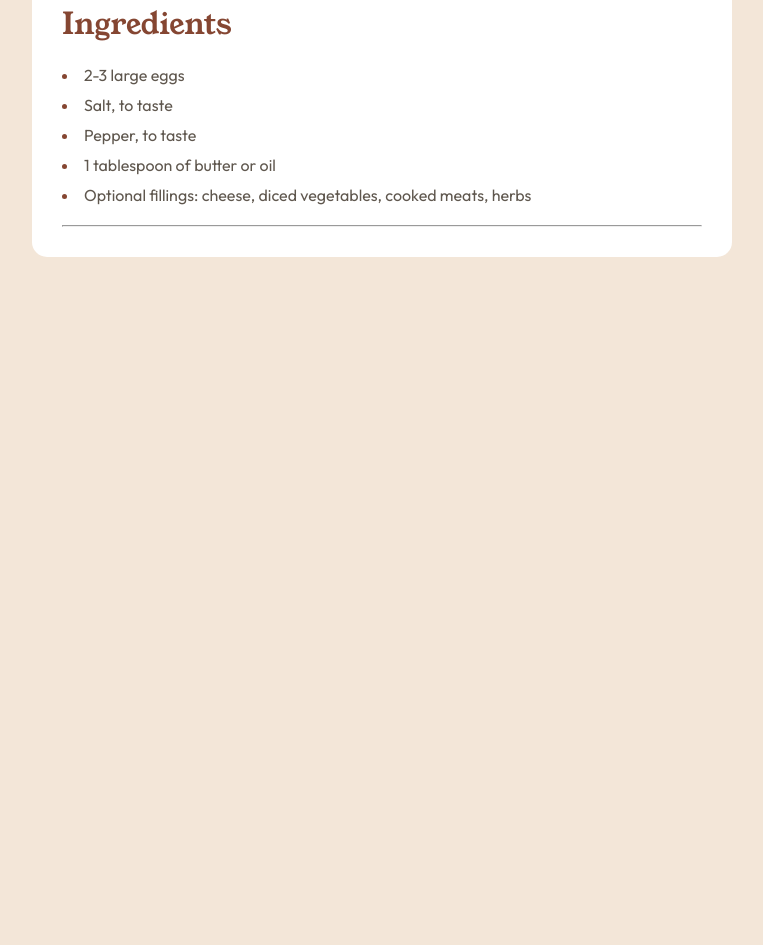
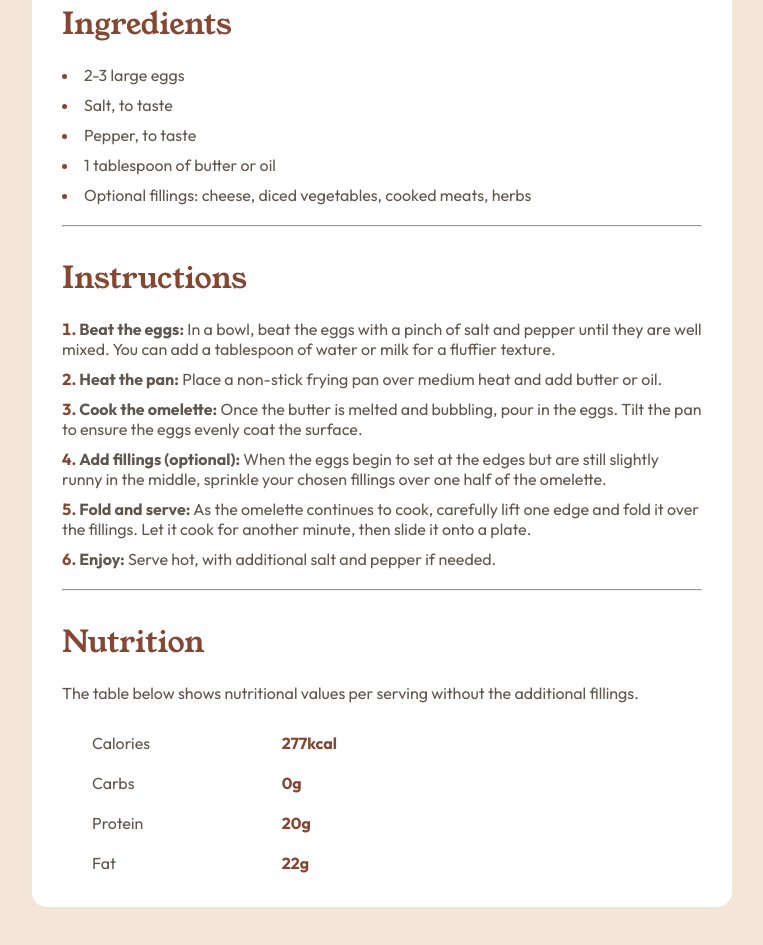
Before and after one commit to nandahn/recipe-page-challenge, a plain HTML site: page index.html in a window 1280 px wide. Shown: the part 743-1688 px from the top of the page, without its empty margins (258-1021 px from the left). Before the commit the page ends 1050 px from the top, so only its background shows below. Drawn offline with Linux system fonts and the light colour scheme.

Commit message:
codigo finalizado

```diff
--- a/index.html
+++ b/index.html
@@ -41,8 +41,57 @@
 
     </div><!-- Fim-Ingredients -->
 
+    <div class="instructions"><!-- Instructions -->
+      <h3 class="title-4">Instructions</h3>
+      <ol class="list-3">
+        <li class="item-list-3"><strong>Beat the eggs:</strong>
+          In a bowl, beat the eggs with a pinch of salt and pepper until they are well mixed.
+          You can add a tablespoon of water or milk for a fluffier texture.
+        </li>
+        <li class="item-list-3"><strong>Heat the pan:</strong>
+          Place a non-stick frying pan over medium heat and add butter or oil.
+        </li>
+        <li class="item-list-3"><strong>Cook the omelette:</strong>
+          Once the butter is melted and bubbling, pour in the eggs. Tilt the pan to ensure
+          the eggs evenly coat the surface.
+        </li>
+        <li class="item-list-3"><strong>Add fillings (optional):</strong>
+          When the eggs begin to set at the edges but are still slightly runny in the
+          middle, sprinkle your chosen fillings over one half of the omelette.
+        </li>
+        <li class="item-list-3"><strong>Fold and serve:</strong>
+          As the omelette continues to cook, carefully lift one edge and fold it over the
+          fillings. Let it cook for another minute, then slide it onto a plate.
+        </li>
+        <li class="item-list-3"><strong>Enjoy:</strong>
+          Serve hot, with additional salt and pepper if needed.
+        </li>
+      </ol>
+      <hr>
+    </div><!-- Fim-Instructions -->
 
+    <div class="nutrition"><!-- Nutrition -->
+      <h3 class="title-5">Nutrition</h3>
+      <p class="description-2">The table below shows nutritional values per serving without the additional fillings.</p>
 
+      <table>
+        <tr>
+          <td id="item-table">Calories</td>
+          <td id="bold-data">277kcal</td>
+        </tr>
+        <tr>
+          <td id="item-table">Carbs</td>
+          <td id="bold-data">0g</td>
+        <tr>
+          <td id="item-table">Protein</td>
+          <td id="bold-data">20g</td>
+        </tr>
+        <tr>
+          <td id="item-table">Fat</td>
+          <td id="bold-data">22g</td>
+        </tr>
+      </table>
+      </div>
 
   </div><!-- Fim-Container-Principal -->
 
--- a/style.css
+++ b/style.css
@@ -39,7 +39,7 @@ body{
     font-family: Outfit;
 }
 .container{
-    max-height:1440px;
+    max-height:1600px;
     max-width:700px;
     margin : 50px auto;
     background-color: var(--White);
@@ -132,7 +132,86 @@ body{
     color: var(--Wenge-Brown);
 }
 .item-list-2::marker{
-    color: var(--Nutmeg)
+    color: var(--Nutmeg);
 }
 
 /* Fim */
+
+/* Estilizando: Instructions */
+
+.instructions{
+    display: flex;
+    flex-direction: column;
+    margin-top: 30px;
+    gap: 20px;
+}
+
+.title-4{
+    font-size: 30px;
+    font-family: Young-Serif;
+    color: var(--Nutmeg);
+    font-weight: lighter;
+}
+
+.list-3{
+    list-style-position: inside;
+    padding-left: 0;
+    display: flex;
+    flex-direction: column;
+    gap: 10px;
+}
+
+.item-list-3{
+    color: var(--Wenge-Brown);
+}
+.item-list-3::marker{
+    color: var(--Nutmeg);
+    font-weight: bolder;
+}
+
+/* Fim */
+
+/* Estilizando: Nutrition */
+
+.nutrition{
+    display: flex;
+    flex-direction: column;
+    margin-top: 30px;
+    gap: 20px;
+}
+
+.title-5{
+    font-size: 30px;
+    font-family: Young-Serif;
+    color: var(--Nutmeg);
+    font-weight: lighter;
+}
+
+.description-2{
+    color: var(--Wenge-Brown);
+    font-size: 16px;
+    font-weight: 400;
+}
+
+table{
+    width: 375px;
+    border-collapse: collapse;
+
+}
+
+td{
+    padding: 10px 30px;
+}
+
+#bold-data{
+    font-weight: bolder;
+    color: var(--Nutmeg);
+}
+
+#item-table{
+    color: var(--Wenge-Brown);
+}
+
+
+
+/* Fim */
```
